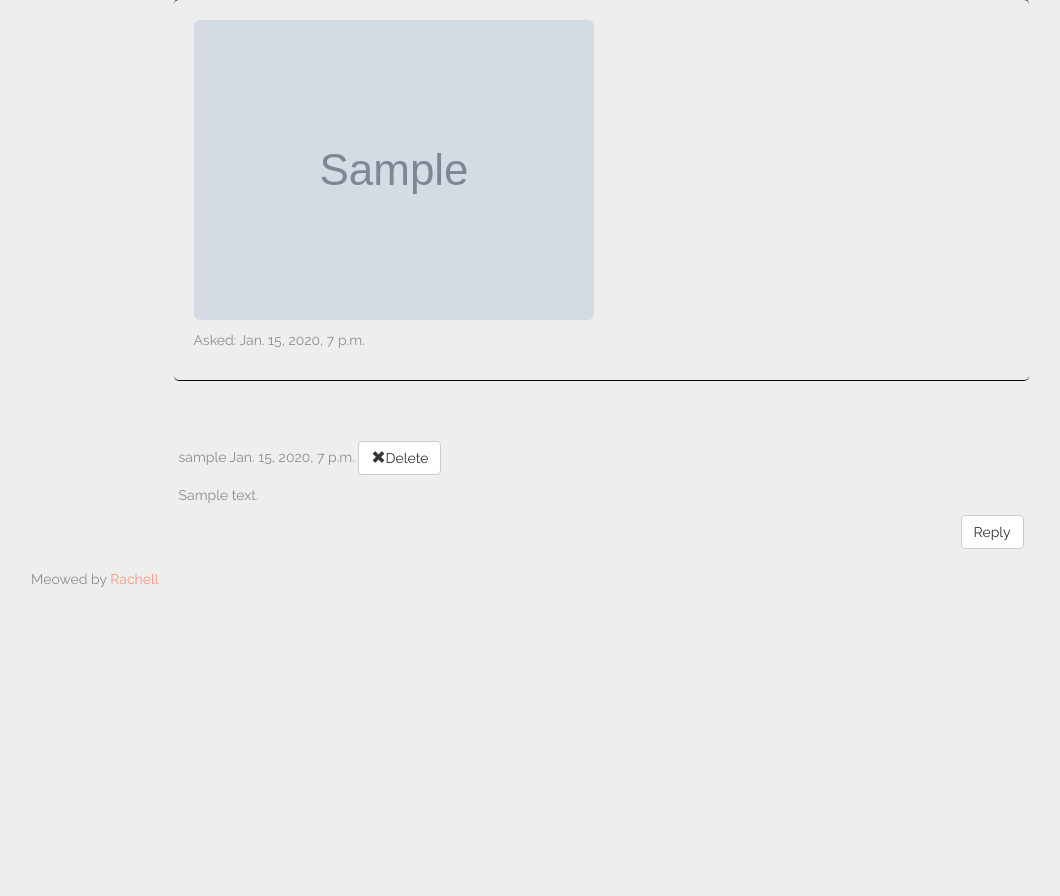
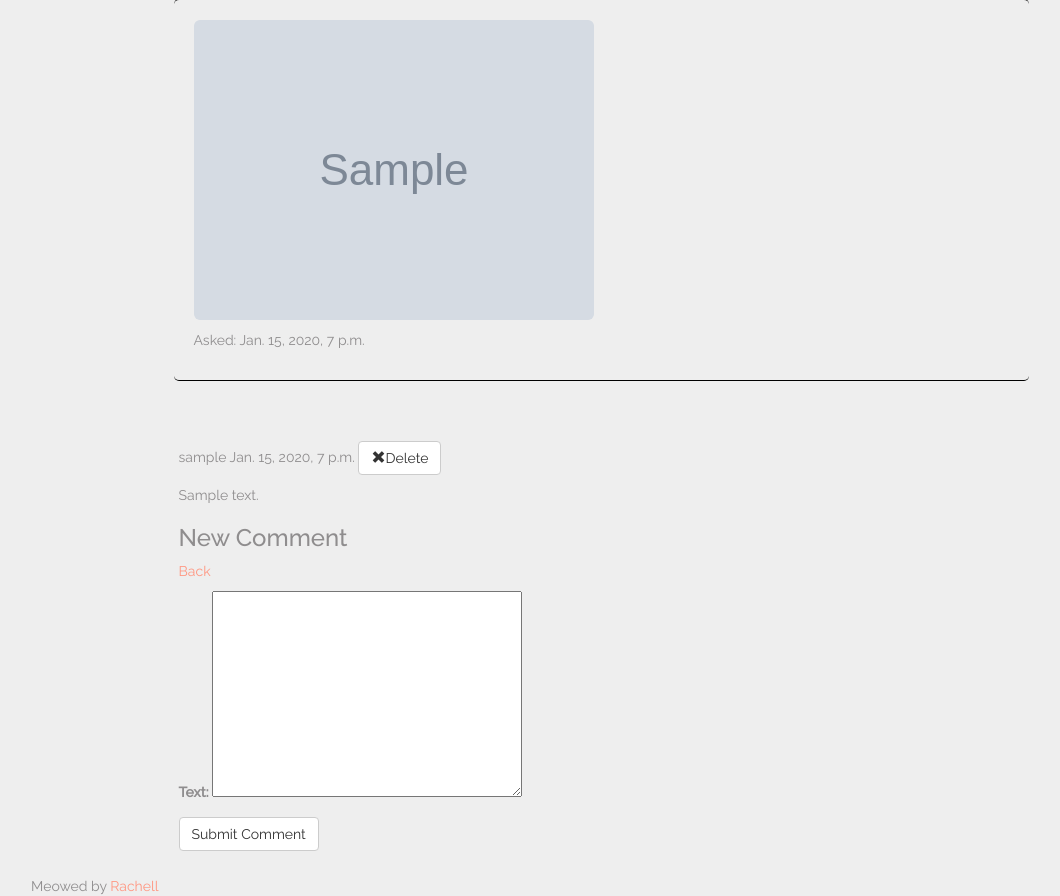
Before and after one commit to RachellCalhoun/cathotel, a Django app: page /post/1/ in a window 1280 px wide. Shown: the part 328-1224 px from the top of the page, without its empty margins (39-1099 px from the left). Before the commit the page ends 915 px from the top, so only its background shows below. Run offline with Django 3.2, Linux system fonts and the light colour scheme; a user stored in the database is signed in; tables that the repository leaves empty hold one stand-in row (values such as "Sample post"); grey boxes marked "Sample" are stand-in pictures; some libraries are stand-ins or nearby versions.

Commit message:
comment on same pages as question

```diff
--- a/blog/templates/blog/post_detail.html
+++ b/blog/templates/blog/post_detail.html
@@ -37,13 +37,25 @@
             {% endif %}
             <p>{{ comment.text|linebreaks }}</p>
             {% if forloop.last  %}
-            <a class="btn btn-default pull-right" href="{% url "add_comment_to_post" pk=post.pk %}">Reply</a>
+            <h3 class="title">New Comment</h3>
+            <p><a href="/qna">Back</a></p>
+            <form method="POST" class="post-form">{% csrf_token %}
+                {{ form.as_p }}
+                <button type="submit" class="addcommentbtn save btn btn-default">Submit Comment</button>
+            </form>
+
             {% endif %}
         </div>
         {% empty %}
         <div class="comment">
             <p>No replies here yet :(</p>
-            <a class="btn btn-default pull-right" href="{% url "add_comment_to_post" pk=post.pk %}">Reply</a>
+            <h3 class="title">New Comment</h3>
+            <p><a href="/qna">Back</a></p>
+            <form method="POST" class="post-form">{% csrf_token %}
+                {{ form.as_p }}
+                <button type="submit" class="addcommentbtn save btn btn-default">Submit Comment</button>
+            </form>
+
         </div>
         {% endfor %}
     </div>
--- a/blog/urls.py
+++ b/blog/urls.py
@@ -12,7 +12,7 @@ urlpatterns = [
     url(r'^notice/new/$', views.notice_new, name='notice_new'),
     # url(r'^post/(?P<pk>[0-9]+)/publish/$', views.post_publish, name='post_publish'),
     url(r'^post/(?P<pk>[0-9]+)/remove/$', views.post_remove, name='post_remove'),
-    url(r'^post/(?P<pk>[0-9]+)/comment/$', views.add_comment_to_post, name='add_comment_to_post'),
+    # url(r'^post/(?P<pk>[0-9]+)/comment/$', views.add_comment_to_post, name='add_comment_to_post'),
     # url(r'^comment/(?P<pk>[0-9]+)/approve/$', views.comment_approve, name='comment_approve'),
     url(r'^comment/(?P<pk>[0-9]+)/remove/$', views.comment_remove, name='comment_remove'),
 ]
--- a/blog/views.py
+++ b/blog/views.py
@@ -12,7 +12,18 @@ def post_list(request):
 
 def post_detail(request, pk):
     post = get_object_or_404(Post, pk=pk)
-    return render(request, 'blog/post_detail.html', {'post': post})
+    if request.method == "POST":
+        form = CommentForm(request.POST)
+        if form.is_valid():
+            comment = form.save(commit=False)
+            comment.author = request.user
+            comment.post = post
+            comment.save()
+
+            return redirect('blog.views.post_detail', pk=post.pk)
+    else:
+        form = CommentForm()
+    return render(request, 'blog/post_detail.html', {'post': post, 'form': form})
 
 def notice_list(request):
     notices = Notice.objects.filter(published_date__lte=timezone.now()).order_by('-published_date')
@@ -109,20 +120,20 @@ def notice_remove(request, pk):
     notice.delete()
     return redirect('blog.views.notice_list')
 
-def add_comment_to_post(request, pk):
-    post = get_object_or_404(Post, pk=pk)
-    if request.method == "POST":
-        form = CommentForm(request.POST)
-        if form.is_valid():
-            comment = form.save(commit=False)
-            comment.author = request.user
-            comment.post = post
-            comment.save()
+# def add_comment_to_post(request, pk):
+#     post = get_object_or_404(Post, pk=pk)
+#     if request.method == "POST":
+#         form = CommentForm(request.POST)
+#         if form.is_valid():
+#             comment = form.save(commit=False)
+#             comment.author = request.user
+#             comment.post = post
+#             comment.save()
 
-            return redirect('blog.views.post_detail', pk=post.pk)
-    else:
-        form = CommentForm()
-    return render(request, 'blog/add_comment_to_post.html', {'form': form, 'post': post})
+#             return redirect('blog.views.post_detail', pk=post.pk)
+#     else:
+#         form = CommentForm()
+#     return render(request, 'blog/post_detail.html', {'form': form, 'post': post})
 
 @login_required
 def comment_approve(request, pk):
--- a/hotel/templates/base.html
+++ b/hotel/templates/base.html
@@ -102,7 +102,7 @@
         <footer class="footer">
             <div class="container footercontainer">
                 <div class="row">
-                    <div class="col-md-12 col-lg-12">
+                    <div class="col-md-12">
                         Meowed by <a href="https://rachellcalhoun.pythonanywhere.com">Rachell</a>
                     </div>
                 </div>
```
